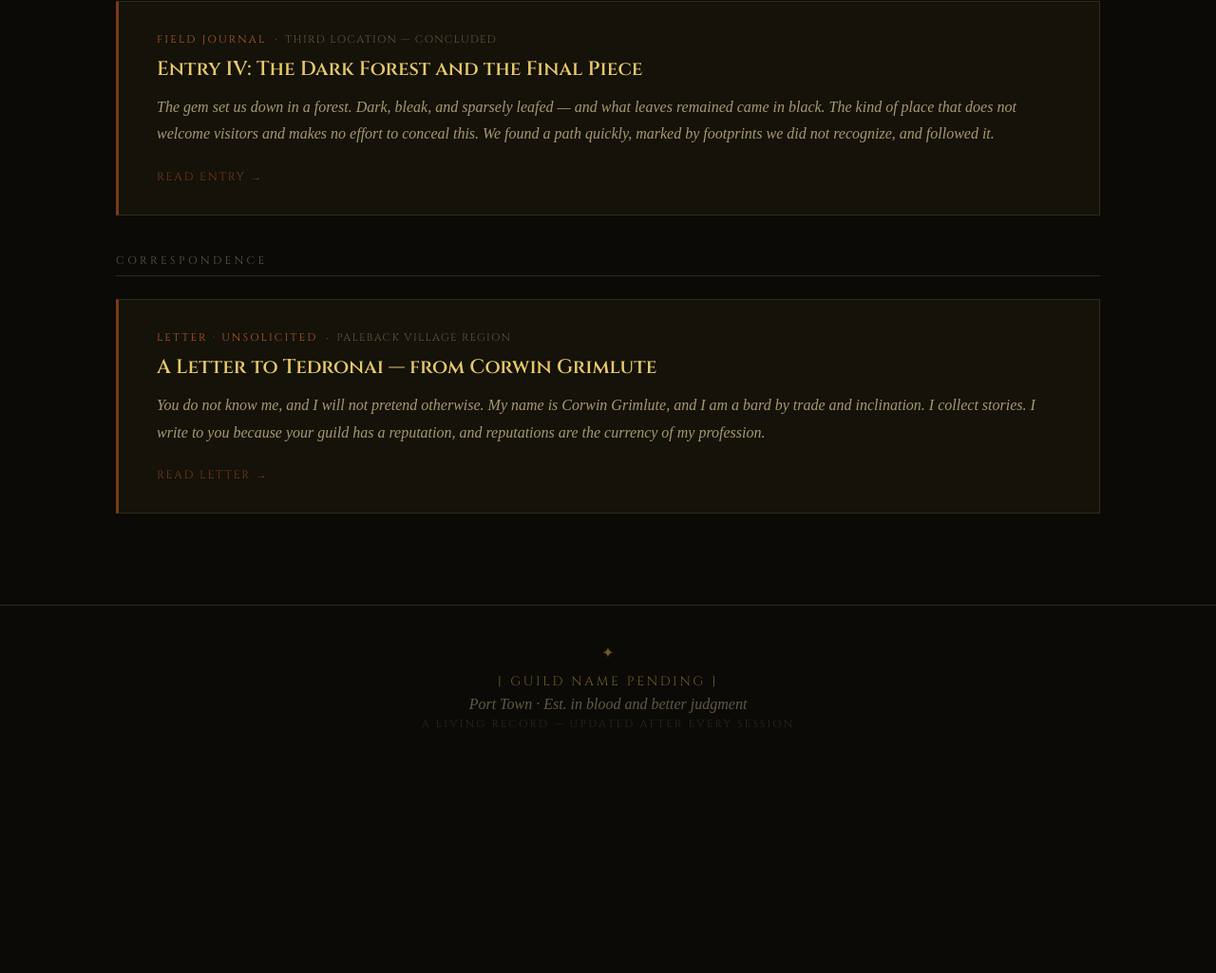
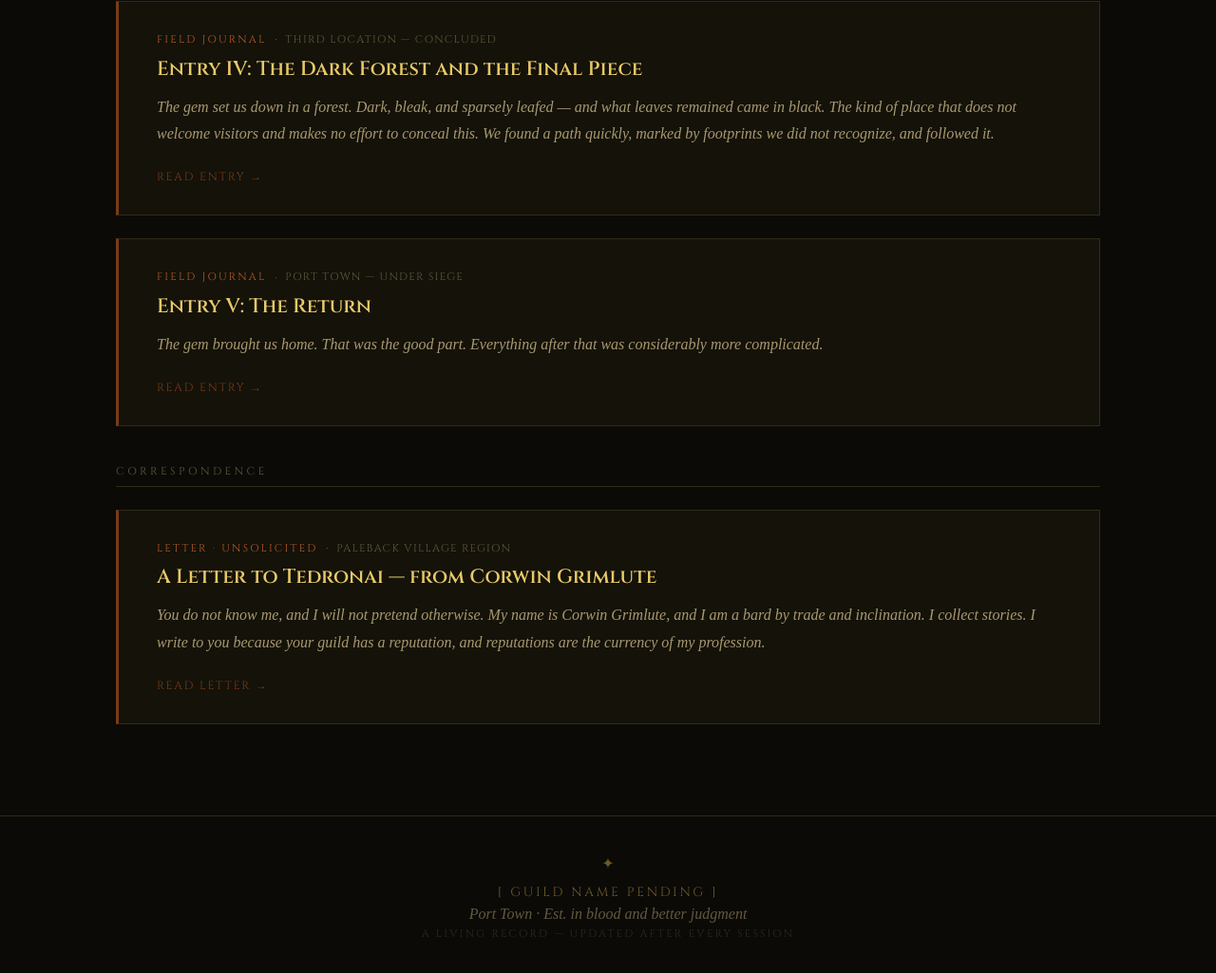
Before and after one commit to TeddyRony/Port-Town-Chronicles, a plain HTML site: page journal.html in a window 1280 px wide. Shown: the part 1217-2242 px from the top of the page at 95% size. Before the commit the page ends 2027 px from the top, so only its background shows below. Drawn offline with Linux system fonts and the light colour scheme; a web font is replaced by a local one.

Commit message:
new journal

```diff
--- a/journal.html
+++ b/journal.html
@@ -93,6 +93,17 @@
           <a href="entry-004.html" class="entry-item-link">Read Entry →</a>
         </article>
 
+        <article class="entry-item">
+          <div class="entry-item-meta">
+            <span class="entry-tag">Field Journal</span>
+            <span class="entry-dot">·</span>
+            <span class="entry-date">Port Town — under siege</span>
+          </div>
+          <h3 class="entry-item-title"><a href="entry-005.html" style="color:inherit; text-decoration:none;">Entry V: The Return</a></h3>
+          <p class="entry-item-excerpt">The gem brought us home. That was the good part. Everything after that was considerably more complicated.</p>
+          <a href="entry-005.html" class="entry-item-link">Read Entry →</a>
+        </article>
+
       </div>
 
       <p class="journal-section-label">Correspondence</p>
```
